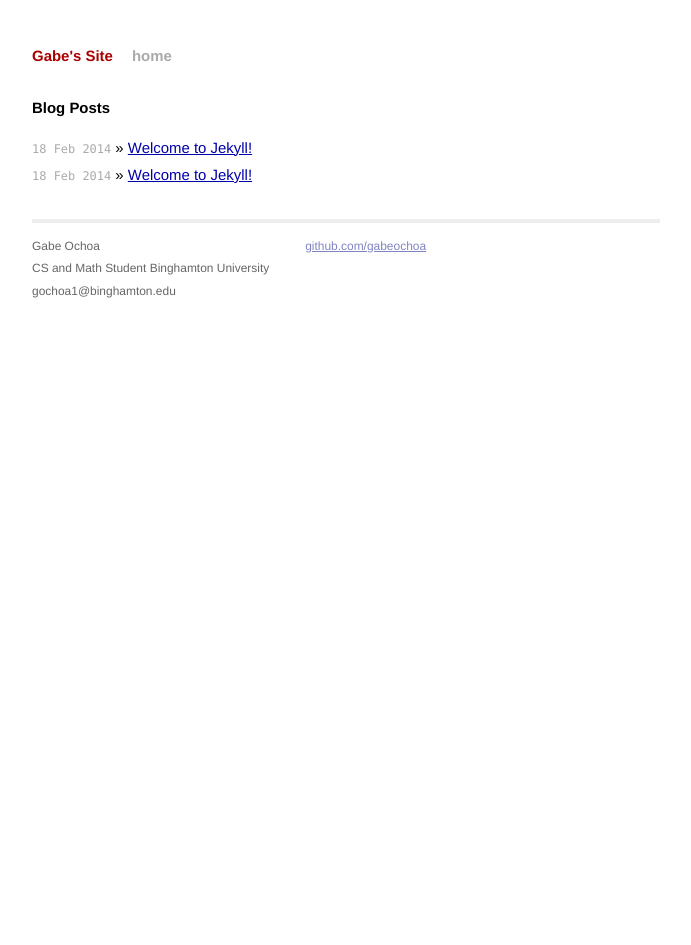
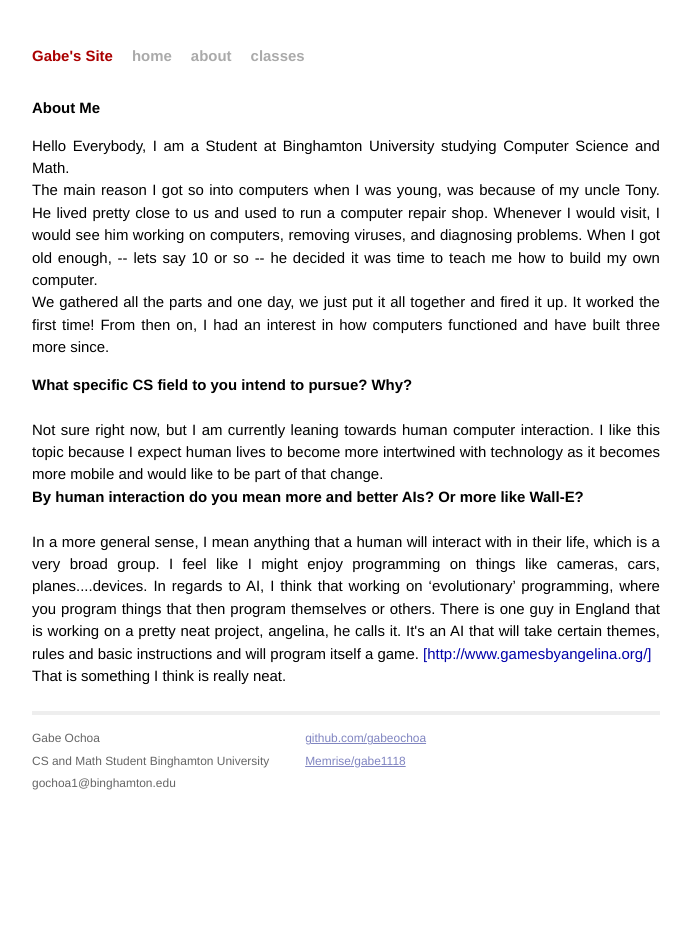
Before and after one commit to gabeochoa/gabeochoa.github.com, a Jekyll site: the page built from about.html, in a window 1280 px wide. Shown: the whole page, without its empty margins (294-985 px from the left). Built offline with Jekyll 4.4.1, drawn with Linux system fonts in a browser that asks for light colours; Markdown is read by kramdown in place of the engine named in the settings.

Commit message:
adding latex support and classes page

```diff
--- a/_layouts/default.html
+++ b/_layouts/default.html
@@ -1,4 +1,4 @@
-<!DOCTYPE html>
+<DOCTYPE html>
 <html>
     <head>
         <meta charset="utf-8">
@@ -11,15 +11,33 @@
 
         <!-- Custom CSS -->
         <link rel="stylesheet" href="/css/main.css">
+            <script type="text/javascript" src="http://cdn.mathjax.org/mathjax/latest/MathJax.js?config=TeX-AMS-MML_HTMLorMML">
+                MathJax.Hub.Config({
+                                   tex2jax: {
+                                   skipTags: ['script', 'noscript', 'style', 'textarea', 'pre']
+                                   }
+                                   });
+
+               MathJax.Hub.Queue(function() {
+                                 var all = MathJax.Hub.getAllJax(), i;
+                                 for(i=0; i < all.length; i += 1) {
+                                 all[i].SourceElement().parentNode.className += ' has-jax';
+                                 }
+                                 });
+                </script>
+            <style>
+                code.has-jax {font: inherit; font-size: 100%; background: inherit; border: inherit;}
+                </style>
 
     </head>
     <body>
-
         <div class="site">
           <div class="header">
             <h1 class="title"><a href="/">{{ site.name }}</a></h1>
             <a class="extra" href="/">home</a>
-          </div>
+            <a class="extra" href="/about.html">about</a>
+            <a class="extra" href="/classes.html">classes</a>
+	 </div>
 
           {{ content }}
 
@@ -35,6 +53,7 @@
               <p>
                 <a href="https://github.com/gabeochoa">github.com/gabeochoa</a><br />
              <!--   <a href="https://twitter.com/---">twitter.com/---</a><br /> -->
+	        <a href="http://www.memrise.com/user/gabe1118">Memrise/gabe1118</a><br />
               </p>
             </div>
           </div>
--- a/_posts/2014-02-18-welcome-to-jekyll.markdown
+++ b/_posts/2014-02-18-welcome-to-jekyll.markdown
@@ -4,6 +4,7 @@
 date:   2014-02-18 22:32:53
 categories: jekyll update
 ---
+
 
 You'll find this post in your `_posts` directory - edit this post and re-build (or run with the `-w` switch) to see your changes!
 To add new posts, simply add a file in the `_posts` directory that follows the convention: YYYY-MM-DD-name-of-post.ext.
--- a/about.html
+++ b/about.html
@@ -1,13 +1,31 @@
 ---
 layout: default
-title: Your New Jekyll Site
+title: About Me
 ---
 
 <div id="home">
-  <h1>Blog Posts</h1>
-  <ul class="posts">
-    {% for post in site.posts %}
-      <li><span>{{ post.date | date_to_string }}</span> &raquo; <a href="{{ post.url }}">{{ post.title }}</a></li>
-    {% endfor %}
-  </ul>
+  <h1>About Me</h1>
+<p>
+Hello Everybody, I am a Student at Binghamton University studying Computer Science and Math.
+<br/>
+The main reason I got so into computers when I was young, was because of my uncle Tony. He lived pretty close to us and used to run a computer repair shop. Whenever I would visit, I would see him working on computers, removing viruses, and diagnosing problems. When I got old enough, -- lets say 10 or so --  he decided it was time to teach me how to build my own computer.
+<br/>
+We gathered all the parts and one day, we just put it all together and fired it up. It worked the first time! From then on, I had an interest in how computers functioned and have built three more since.
+<br/>
+<h2> What specific CS field to you intend to pursue? Why? </h2>
+<br/>
+Not sure right now, but I am currently leaning towards human computer interaction. I like this topic because I expect human lives to become more intertwined with technology as it becomes more mobile and would like to be part of that change.
+<br/>
+<h3>
+    By human interaction do you mean more and better AIs? Or more like Wall-E?
+</h3>
+<br/>
+In a more general sense, I mean anything that a human will interact with in their life, which is a very broad group. I feel like I might enjoy programming on things like cameras, cars, planes....devices.
+
+In regards to AI, I think that working on ‘evolutionary’ programming, where you program things that then program themselves or others. There is one guy in England that is working on a pretty neat project, angelina, he calls it. It's an AI that will take certain themes, rules and basic instructions and will program itself a game. <a href:"http://www.gamesbyangelina.org/">[http://www.gamesbyangelina.org/]</a>
+<br/>
+That is something I think is really neat.
+<br/>
+</p>
+
 </div>
--- a/index.html
+++ b/index.html
@@ -1,6 +1,6 @@
 ---
 layout: default
-title: Your New Jekyll Site
+title: GabeOchoa
 ---
 
 <div id="home">
```
Also changed, not shown: _posts/2014-02-20-LatexTest.md (added, +10 -0 lines), classes.html (added, +39 -0 lines), classes/2014-02-18-Class1.textile (added, +9 -0 lines), js/mathjax.js (added, +12 -0 lines), 1 other file.
